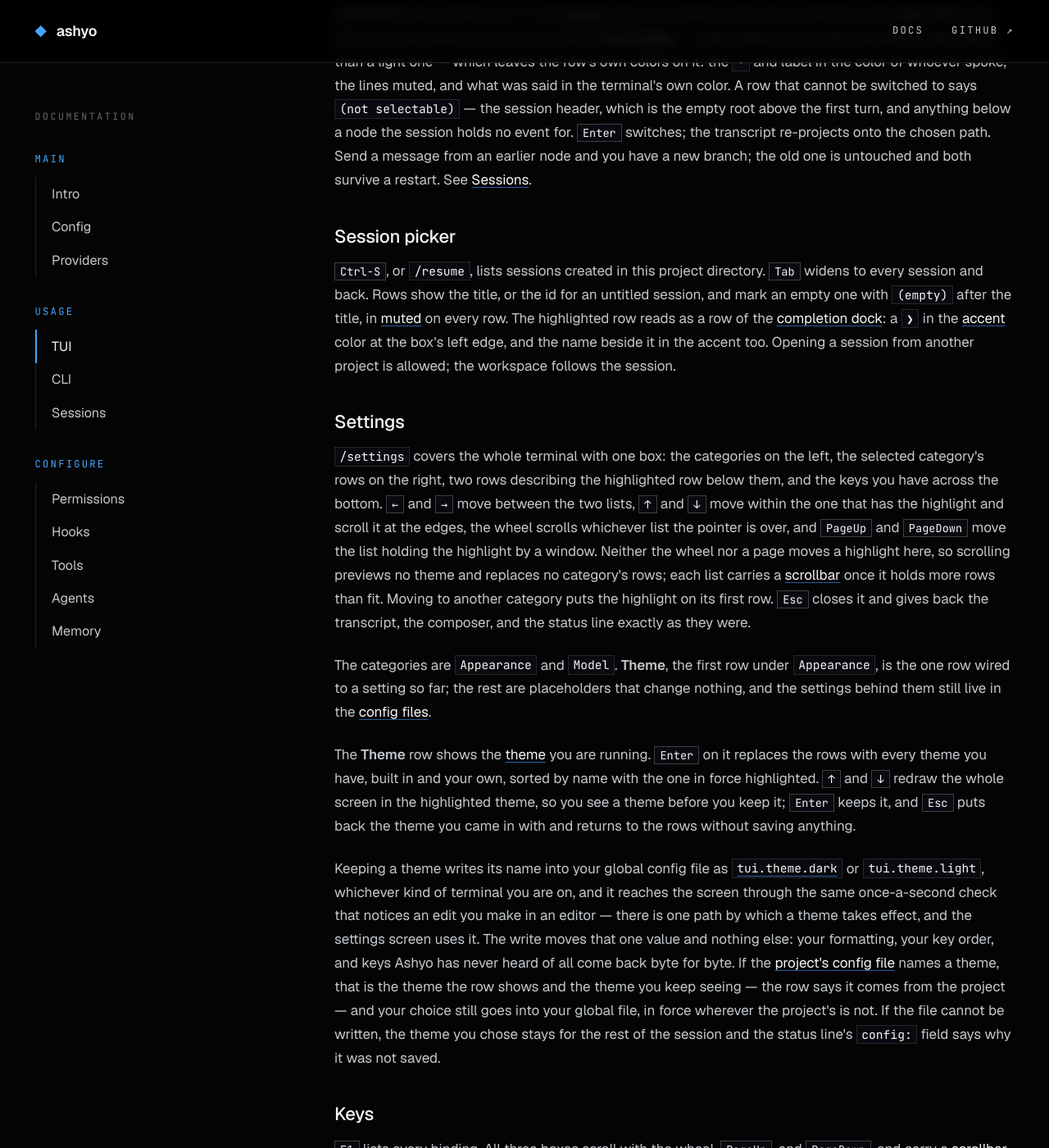
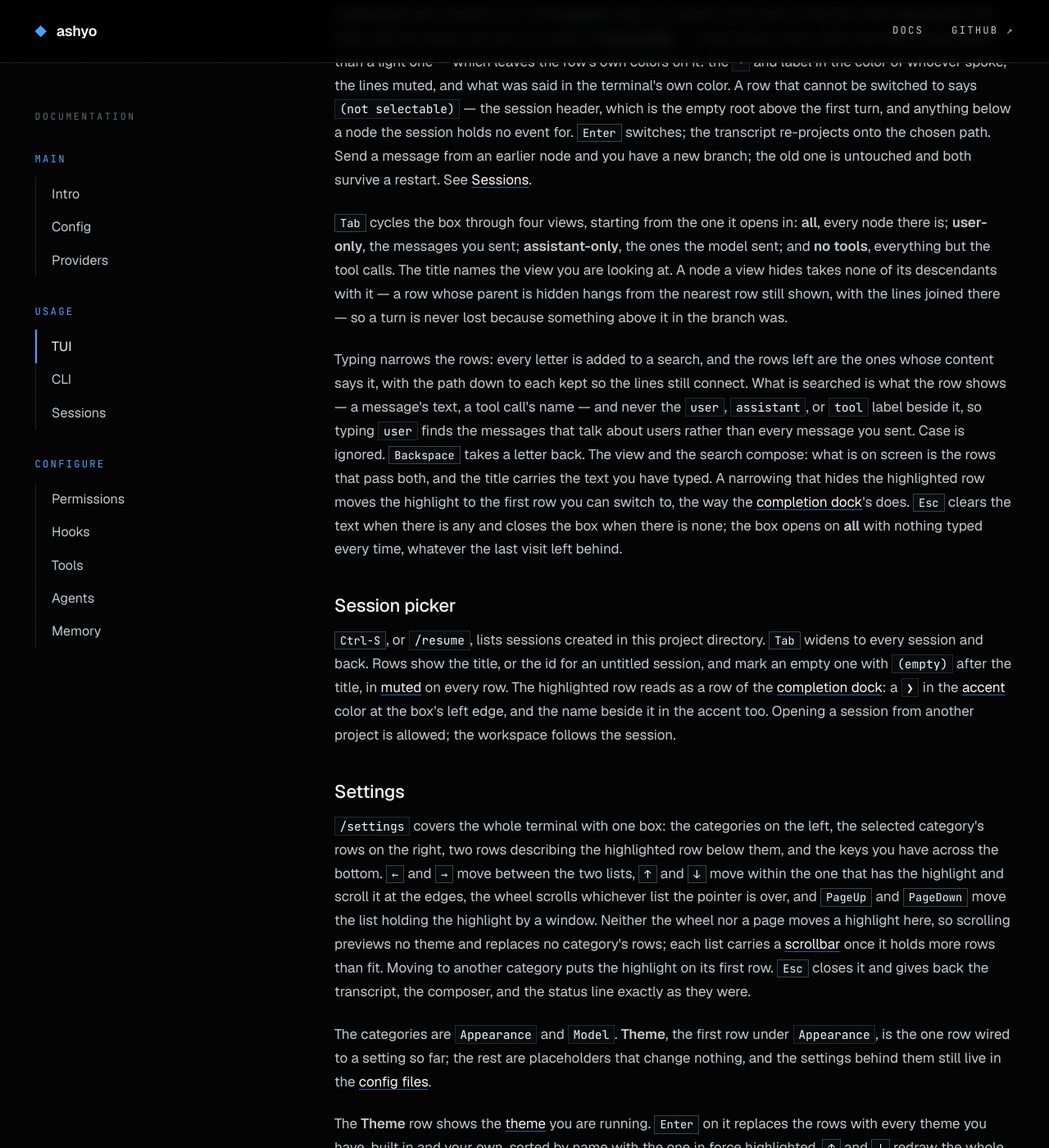
Before and after one commit to ashyo-ai/ashyo-ai.github.io, a Jekyll site: the page built from tui.html, in a window 1280 px wide and 1400 px high, scrolled down 13239 px. Shown: the whole window at 82% size. Built offline with Jekyll 4.4.1, drawn with Linux system fonts in a browser that asks for light colours; some of the changed text lies outside the part shown.

Commit message:
Tree Filters and Search: the four views and the search
The session tree section gains Tab and its four views — all, user-only,
assistant-only, no tools — what a hidden node does to the rows below it,
the search that typing narrows the rows with, what it matches and what
it never matches, and the two-stage Esc. The Esc key row and the Keys
section say the tree clears its search before it closes, and that the
tree binds every letter.

```diff
--- a/tui.html
+++ b/tui.html
@@ -39,7 +39,7 @@
 <dt><kbd>Ctrl-Y</kbd> (interaction focused)</dt><dd>Answer the interaction pane with the highlighted option. <kbd>Enter</kbd>, <kbd>Ctrl-Enter</kbd>, the digit keys, and all three newline chords do nothing there, because the pane takes focus the moment it docks and a key already on its way to the composer must not be able to allow a tool call. <kbd>Ctrl-Y</kbd> works in every terminal and inside tmux, with nothing to turn on.</dd>
 <dt><kbd>Ctrl-N</kbd> (approval focused)</dt><dd>Deny the approval, whichever option is highlighted — you do not have to move to <strong>Deny</strong> first. A question or a plan review has no "no" to give, so there <kbd>Ctrl-N</kbd> does nothing at all rather than guessing which of the author's options means refusal. Like <kbd>Ctrl-Y</kbd>, it works everywhere.</dd>
 <dt><kbd>e</kbd></dt><dd>Edit a tool call's arguments before allowing it.</dd>
-<dt><kbd>Esc</kbd></dt><dd>Dismiss the completion dock, close an overlay or the search; otherwise interrupt the running turn, or cancel a pending login. An <kbd>Esc</kbd> that dismissed the dock has acted: it interrupts nothing and starts no <kbd>Esc</kbd> <kbd>Esc</kbd> pair.</dd>
+<dt><kbd>Esc</kbd></dt><dd>Dismiss the completion dock, clear the <a href="#session-tree">session tree</a>'s search or close an overlay, close the search; otherwise interrupt the running turn, or cancel a pending login. An <kbd>Esc</kbd> that dismissed the dock has acted: it interrupts nothing and starts no <kbd>Esc</kbd> <kbd>Esc</kbd> pair.</dd>
 <dt><kbd>Esc</kbd> <kbd>Esc</kbd></dt><dd>Open the session tree, when the first press had nothing to close, interrupt, or cancel. Two presses within half a second.</dd>
 <dt><kbd>Ctrl-C</kbd> <kbd>Ctrl-C</kbd></dt><dd>Quit. Two presses within 500 ms, the same window <kbd>Esc</kbd> <kbd>Esc</kbd> uses; a single <kbd>Ctrl-C</kbd> does nothing at all — it stops no turn, quits nothing, and writes nothing. With no turn running Ashyo leaves at once and the session records a normal exit. With a turn running it asks first: see <a href="#quitting">Quitting</a>. <code>/quit</code> does the same.</dd>
 </dl>
@@ -128,6 +128,8 @@
 <h3 id="session-tree">Session tree</h3>
 <p><code>/tree</code>, or two <kbd>Esc</kbd> presses with nothing to close or interrupt, draws the branch structure of the current session, roots first. Every row reads <code>•</code>, what the node is, a colon, and what it holds: <code>• user: It's done.</code>, <code>• assistant: Root cause confirmed from crash.txt…</code>, <code>• tool: shell</code>. A message is labelled by who said it and shows its text on one line, with a space where each break was and anything too long cut with <code>…</code> at the box's edge; a tool call shows the name of the tool; every other kind is named and shows nothing — <code>model</code>, <code>thinking</code>, <code>mode</code>, <code>title</code>, <code>clear</code>, <code>hook</code>, <code>decision</code>, <code>rule</code>, <code>approved plan</code>, <code>exit</code> — and the row the whole session hangs from says <code>session</code>.</p>
 <p>The <code>•</code> and the label are drawn in the <a href="#themes">user</a> color on what you said and the <a href="#themes">assistant</a> color on what the model said; every row nobody spoke is <a href="#themes">muted</a>, and so are the <code>│</code>, <code>├─</code> and <code>└─</code> lines that join each node to its parent and its siblings. Nothing marks the current leaf: the tree opens with the highlight on it. The highlighted row is led by a <code>❯</code> in the <a href="#themes">accent</a> color, in a column of its own at the box's left edge before the lines, and the whole row sits on a band of <a href="#themes">selectedBg</a> — a step lighter than a dark terminal, a step darker than a light one — which leaves the row's own colors on it: the <code>•</code> and label in the color of whoever spoke, the lines muted, and what was said in the terminal's own color. A row that cannot be switched to says <code>(not selectable)</code> — the session header, which is the empty root above the first turn, and anything below a node the session holds no event for. <kbd>Enter</kbd> switches; the transcript re-projects onto the chosen path. Send a message from an earlier node and you have a new branch; the old one is untouched and both survive a restart. See <a href="sessions.html#branching">Sessions</a>.</p>
+<p><kbd>Tab</kbd> cycles the box through four views, starting from the one it opens in: <b>all</b>, every node there is; <b>user-only</b>, the messages you sent; <b>assistant-only</b>, the ones the model sent; and <b>no tools</b>, everything but the tool calls. The title names the view you are looking at. A node a view hides takes none of its descendants with it — a row whose parent is hidden hangs from the nearest row still shown, with the lines joined there — so a turn is never lost because something above it in the branch was.</p>
+<p>Typing narrows the rows: every letter is added to a search, and the rows left are the ones whose content says it, with the path down to each kept so the lines still connect. What is searched is what the row shows — a message's text, a tool call's name — and never the <code>user</code>, <code>assistant</code>, or <code>tool</code> label beside it, so typing <code>user</code> finds the messages that talk about users rather than every message you sent. Case is ignored. <kbd>Backspace</kbd> takes a letter back. The view and the search compose: what is on screen is the rows that pass both, and the title carries the text you have typed. A narrowing that hides the highlighted row moves the highlight to the first row you can switch to, the way the <a href="#completion">completion dock</a>'s does. <kbd>Esc</kbd> clears the text when there is any and closes the box when there is none; the box opens on <b>all</b> with nothing typed every time, whatever the last visit left behind.</p>
 <h3 id="session-picker">Session picker</h3>
 <p><kbd>Ctrl-S</kbd>, or <code>/resume</code>, lists sessions created in this project directory. <kbd>Tab</kbd> widens to every session and back. Rows show the title, or the id for an untitled session, and mark an empty one with <code>(empty)</code> after the title, in <a href="#themes">muted</a> on every row. The highlighted row reads as a row of the <a href="#completion">completion dock</a>: a <code>❯</code> in the <a href="#themes">accent</a> color at the box's left edge, and the name beside it in the accent too. Opening a session from another project is allowed; the workspace follows the session.</p>
 <h3 id="settings">Settings</h3>
@@ -136,7 +138,7 @@
 <p>The <b>Theme</b> row shows the <a href="#themes">theme</a> you are running. <kbd>Enter</kbd> on it replaces the rows with every theme you have, built in and your own, sorted by name with the one in force highlighted. <kbd>↑</kbd> and <kbd>↓</kbd> redraw the whole screen in the highlighted theme, so you see a theme before you keep it; <kbd>Enter</kbd> keeps it, and <kbd>Esc</kbd> puts back the theme you came in with and returns to the rows without saving anything.</p>
 <p>Keeping a theme writes its name into your global config file as <code><a href="config.html#schema">tui.theme.dark</a></code> or <code>tui.theme.light</code>, whichever kind of terminal you are on, and it reaches the screen through the same once-a-second check that notices an edit you make in an editor — there is one path by which a theme takes effect, and the settings screen uses it. The write moves that one value and nothing else: your formatting, your key order, and keys Ashyo has never heard of all come back byte for byte. If the <a href="config.html">project's config file</a> names a theme, that is the theme the row shows and the theme you keep seeing — the row says it comes from the project — and your choice still goes into your global file, in force wherever the project's is not. If the file cannot be written, the theme you chose stays for the rest of the session and the status line's <code>config:</code> field says why it was not saved.</p>
 <h3 id="keys-help">Keys</h3>
-<p><kbd>F1</kbd> lists every binding. All three boxes scroll with the wheel, <kbd>PageUp</kbd>, and <kbd>PageDown</kbd>, and carry a <a href="#scrolling">scrollbar</a> when their rows run past the box. <kbd>Esc</kbd> closes any overlay, and the picker also closes with <kbd>Ctrl-S</kbd> however it was opened, this help with <kbd>F1</kbd>. A key an overlay does not bind does nothing at all: it closes nothing, and it does not reach the composer behind the box.</p>
+<p><kbd>F1</kbd> lists every binding. All three boxes scroll with the wheel, <kbd>PageUp</kbd>, and <kbd>PageDown</kbd>, and carry a <a href="#scrolling">scrollbar</a> when their rows run past the box. <kbd>Esc</kbd> closes any overlay — in the <a href="#session-tree">session tree</a>, the press after the one that clears its search — and the picker also closes with <kbd>Ctrl-S</kbd> however it was opened, this help with <kbd>F1</kbd>. A key an overlay does not bind does nothing at all: it closes nothing, and it does not reach the composer behind the box. The session tree binds every letter, which is its search.</p>
 
 <h2 id="themes">Themes</h2>
 <p>Every color on the screen is one of eleven roles, and a theme is the one place they are given values. Two are built in: <code>graphite</code> for a terminal with a dark background and <code>paper</code> for one with a light background. Ashyo draws its first frame in the dark theme and asks the terminal what color its background is; a light answer moves it to the light theme. A terminal that does not answer — a multiplexer that swallows the query, for one — stays dark, and <code><a href="config.html#schema">tui.theme.dark</a></code> is then the theme in use on a light screen too.</p>
```
